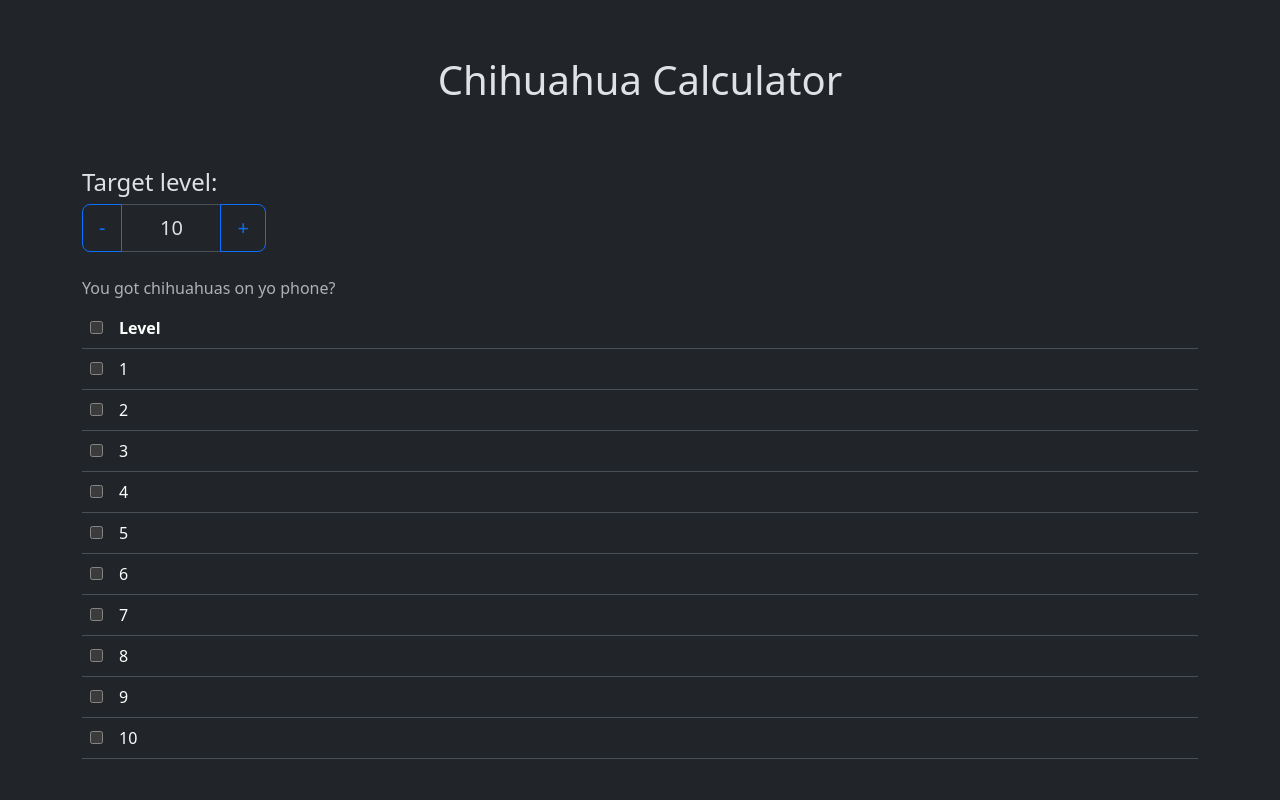
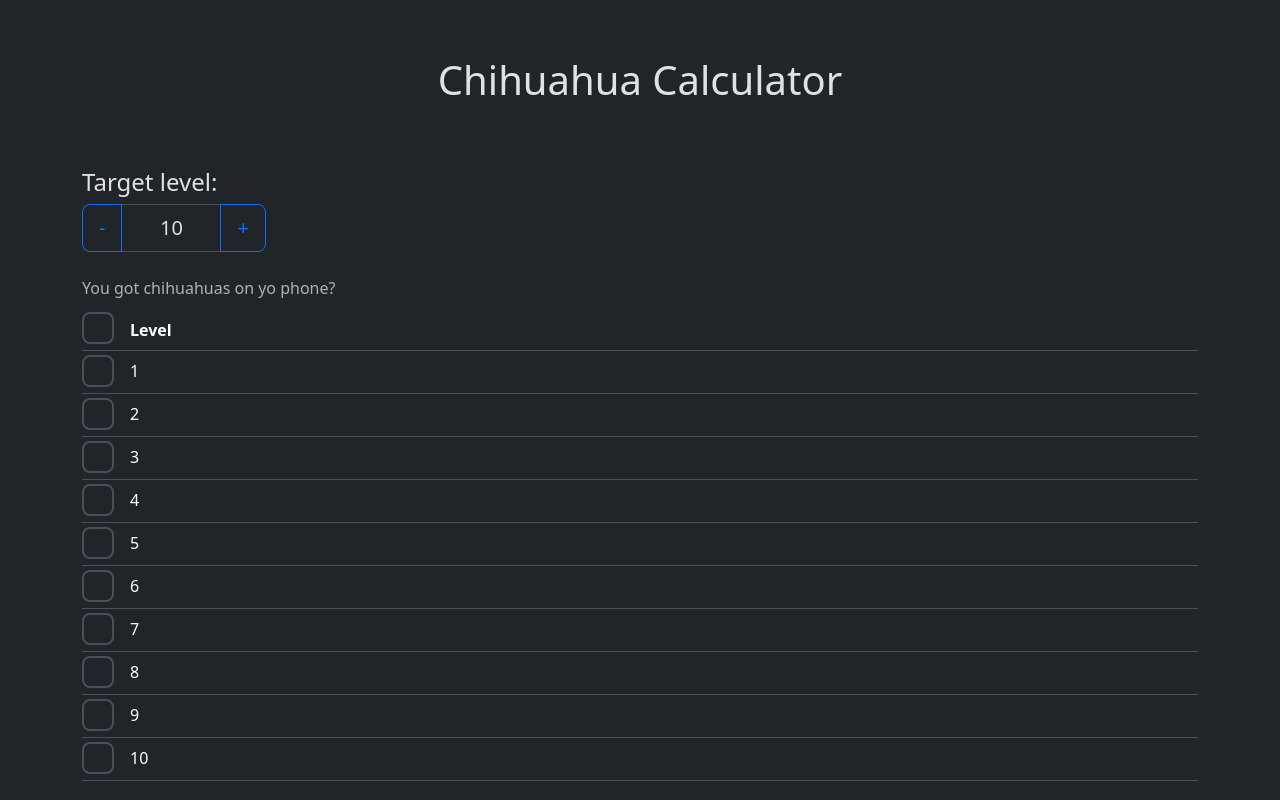
Before and after one commit to adamkirkus/chihuahua-calculator, a React (Vite) app: page / in a window 1280 px wide. Built offline with nearby package versions, Linux system fonts and the light colour scheme.

Commit message:
big checkboxes

```diff
--- a/src/App.css
+++ b/src/App.css
@@ -9,12 +9,16 @@
   text-align: center;
 }
 
-.table td.fit,
-.table th.fit {
+input.no-caret {
+  caret-color: transparent;
+}
+
+.lg {
+  transform: scale(2, 2);
+}
+
+table td.fit,
+table th.fit {
   white-space: nowrap;
   width: 1%;
 }
-
-input.no-caret {
-  caret-color: transparent;
-}
--- a/src/App.tsx
+++ b/src/App.tsx
@@ -1,11 +1,8 @@
-// import { useState } from "react";
 import "./App.css";
 import Counter from "./components/Counter";
 import LevelRows from "./components/LevelRows";
 
 function App() {
-   // const [rows, setRows] = useState(<LevelRows level={level}></LevelRows>);
-
    return (
       <>
          <div className="container">
--- a/src/components/LevelRows.tsx
+++ b/src/components/LevelRows.tsx
@@ -1,13 +1,9 @@
 import { useAppSelector } from "../app/hooks";
 
-// interface Props {
-//    level: number;
-// }
-
-// function LevelRows({ level }: Props) {
 function LevelRows() {
    const elements = [];
    const level = useAppSelector((state) => state.simple.level);
+
    for (let i = 1; i <= level; i++) {
       elements.push(LevelRow(i));
    }
@@ -20,7 +16,9 @@ function LevelRows() {
             <thead>
                <tr>
                   <th scope="col" className="fit">
-                     <input type="checkbox" />
+                     <div className="form-check">
+                        <input className="form-check-input lg" type="checkbox" />
+                     </div>
                   </th>
                   <th scope="col">Level</th>
                </tr>
@@ -37,7 +35,9 @@ function LevelRow(level: number) {
       <>
          <tr key={"levelRow" + level}>
             <td>
-               <input type="checkbox" id={"chkLevel" + level} />
+               <div className="form-check">
+                  <input className="form-check-input lg" type="checkbox" id={"chkLevel" + level} />
+               </div>
             </td>
             <td>{level}</td>
          </tr>
```
